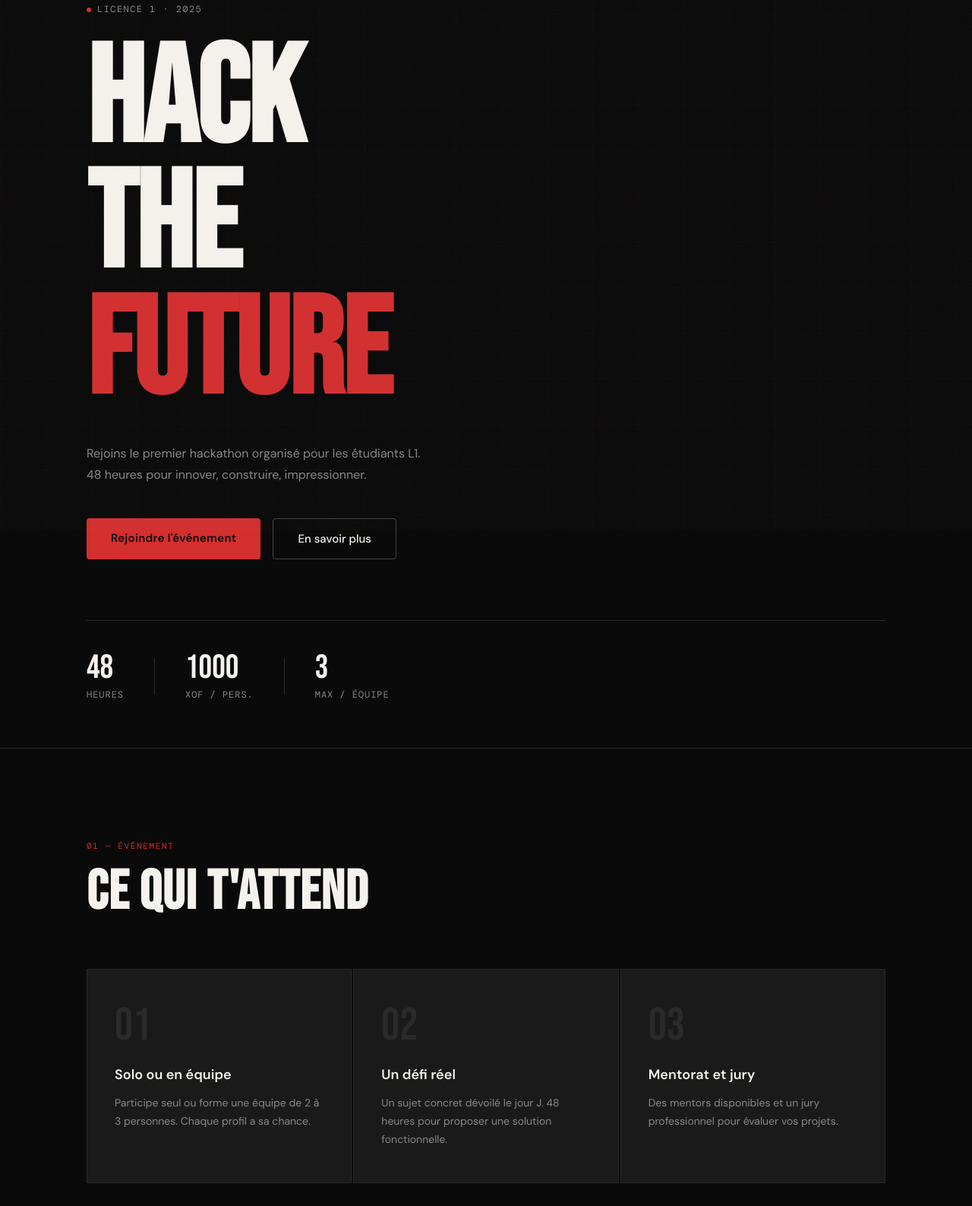
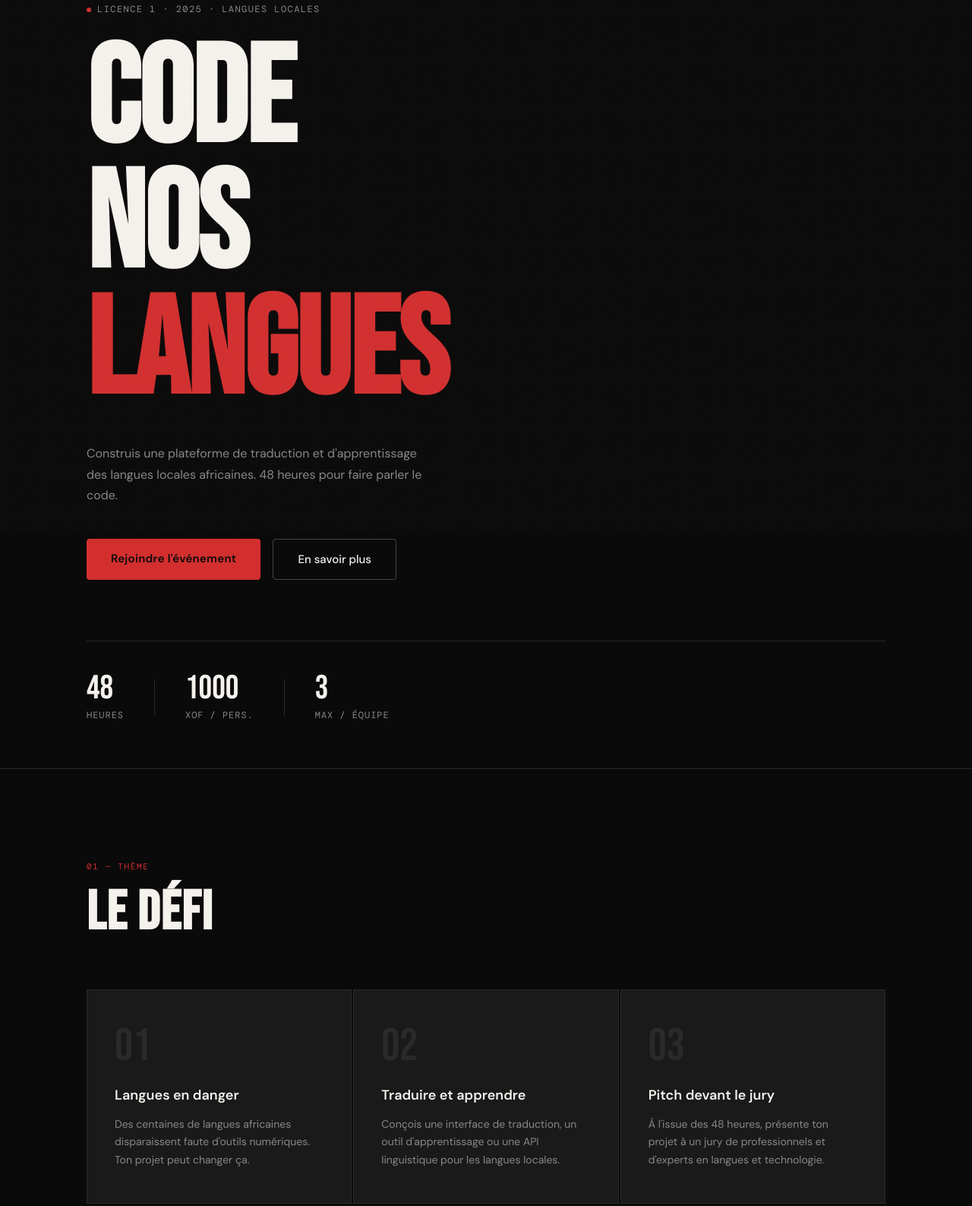
Before and after one commit to EPDU35/hark-inst, a website: page frontend/index.html in a window 1280 px wide. Shown: the part 102-1689 px from the top of the page at 76% size. Drawn offline with nearby package versions, Linux system fonts and the light colour scheme; no server answers.

Commit message:
Update index.html

```diff
--- a/frontend/index.html
+++ b/frontend/index.html
@@ -3,7 +3,7 @@
 <head>
   <meta charset="UTF-8" />
   <meta name="viewport" content="width=device-width, initial-scale=1.0" />
-  <title>Hackathon L1 — Eliel Poster x BDE MIAGE-GI</title>
+  <title>Hackathon L1 — Langues Locales · Eliel Poster x BDE MIAGE-GI</title>
   <link rel="stylesheet" href="style.css" />
   <link href="https://fonts.googleapis.com/css2?family=Bebas+Neue&family=DM+Sans:wght@300;400;500;600&family=DM+Mono:wght@400;500&display=swap" rel="stylesheet" />
 </head>
@@ -29,16 +29,16 @@
     <div class="hero-content">
       <div class="hero-tag">
         <span class="tag-dot"></span>
-        Licence 1 · 2025
+        Licence 1 · 2025 · Langues Locales
       </div>
       <h1 class="hero-title">
-        <span class="line-reveal">HACK</span>
-        <span class="line-reveal delay-1">THE</span>
-        <span class="line-reveal delay-2 accent-line">FUTURE</span>
+        <span class="line-reveal">CODE</span>
+        <span class="line-reveal delay-1">NOS</span>
+        <span class="line-reveal delay-2 accent-line">LANGUES</span>
       </h1>
       <p class="hero-sub">
-        Rejoins le premier hackathon organisé pour les étudiants L1.<br />
-        48 heures pour innover, construire, impressionner.
+        Construis une plateforme de traduction et d'apprentissage<br />
+        des langues locales africaines. 48 heures pour faire parler le code.
       </p>
       <div class="hero-actions">
         <a href="#inscription" class="btn-primary">Rejoindre l'événement</a>
@@ -66,24 +66,24 @@
   <section class="about" id="about">
     <div class="container">
       <div class="section-header">
-        <span class="section-tag">01 — ÉVÉNEMENT</span>
-        <h2 class="section-title">Ce qui t'attend</h2>
+        <span class="section-tag">01 — THÈME</span>
+        <h2 class="section-title">Le défi</h2>
       </div>
       <div class="about-grid">
         <div class="about-card">
           <div class="card-num">01</div>
-          <h3>Solo ou en équipe</h3>
-          <p>Participe seul ou forme une équipe de 2 à 3 personnes. Chaque profil a sa chance.</p>
+          <h3>Langues en danger</h3>
+          <p>Des centaines de langues africaines disparaissent faute d'outils numériques. Ton projet peut changer ça.</p>
         </div>
         <div class="about-card">
           <div class="card-num">02</div>
-          <h3>Un défi réel</h3>
-          <p>Un sujet concret dévoilé le jour J. 48 heures pour proposer une solution fonctionnelle.</p>
+          <h3>Traduire et apprendre</h3>
+          <p>Conçois une interface de traduction, un outil d'apprentissage ou une API linguistique pour les langues locales.</p>
         </div>
         <div class="about-card">
           <div class="card-num">03</div>
-          <h3>Mentorat et jury</h3>
-          <p>Des mentors disponibles et un jury professionnel pour évaluer vos projets.</p>
+          <h3>Pitch devant le jury</h3>
+          <p>À l'issue des 48 heures, présente ton projet à un jury de professionnels et d'experts en langues et technologie.</p>
         </div>
       </div>
     </div>
@@ -251,7 +251,7 @@
         </svg>
       </div>
       <h2>Inscription confirmée</h2>
-      <p id="modal-message">Votre place est réservée. Un email de confirmation vous sera envoyé.</p>
+      <p id="modal-message">Votre place est réservée. Préparez-vous à coder pour les langues locales.</p>
       <div class="modal-ref">
         Référence : <span id="modal-ref">--</span>
       </div>
@@ -263,9 +263,7 @@
     <div class="footer-inner">
       <div class="footer-brand">HACKATHON L1</div>
       <div class="footer-org">Organisé par <a href="https://elielposter.com/" target="_blank" rel="noopener" style="color:var(--accent);text-decoration:none;border-bottom:1px solid currentColor;padding-bottom:1px;">Eliel Poster</a> x le BDE MIAGE-GI</div>
-      <div class="footer-links">
-
-      </div>
+      <div class="footer-links"></div>
     </div>
   </footer>
 
```
